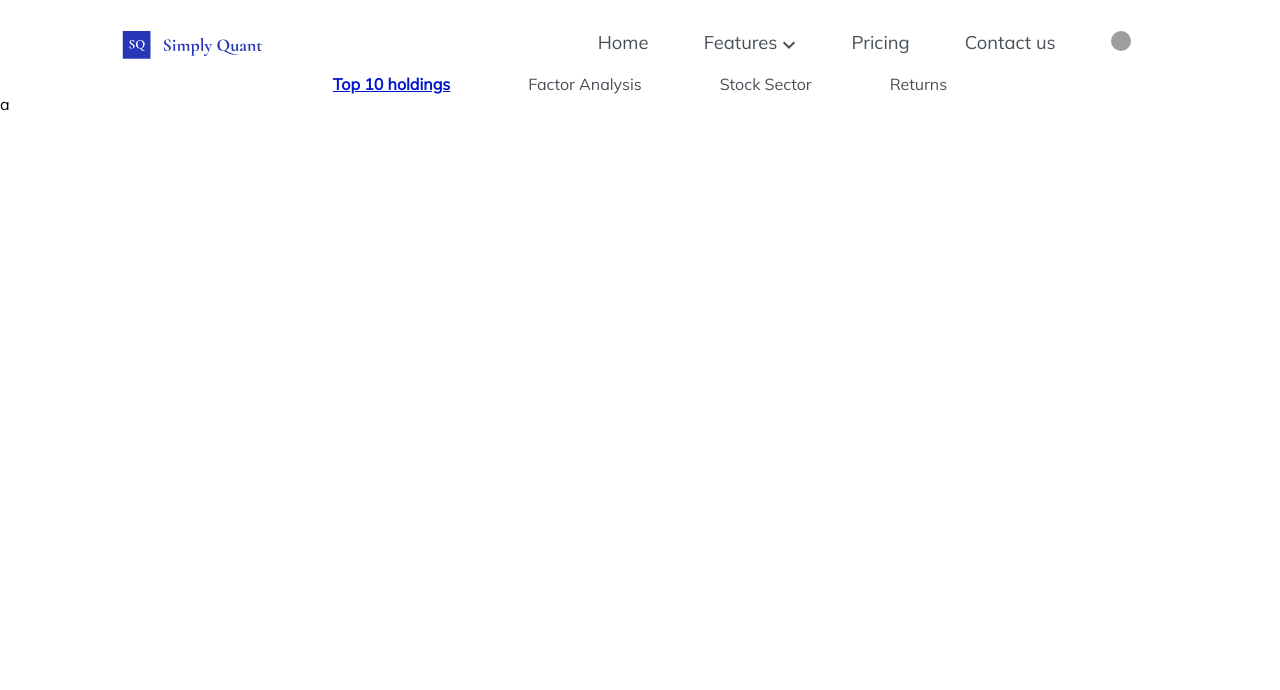
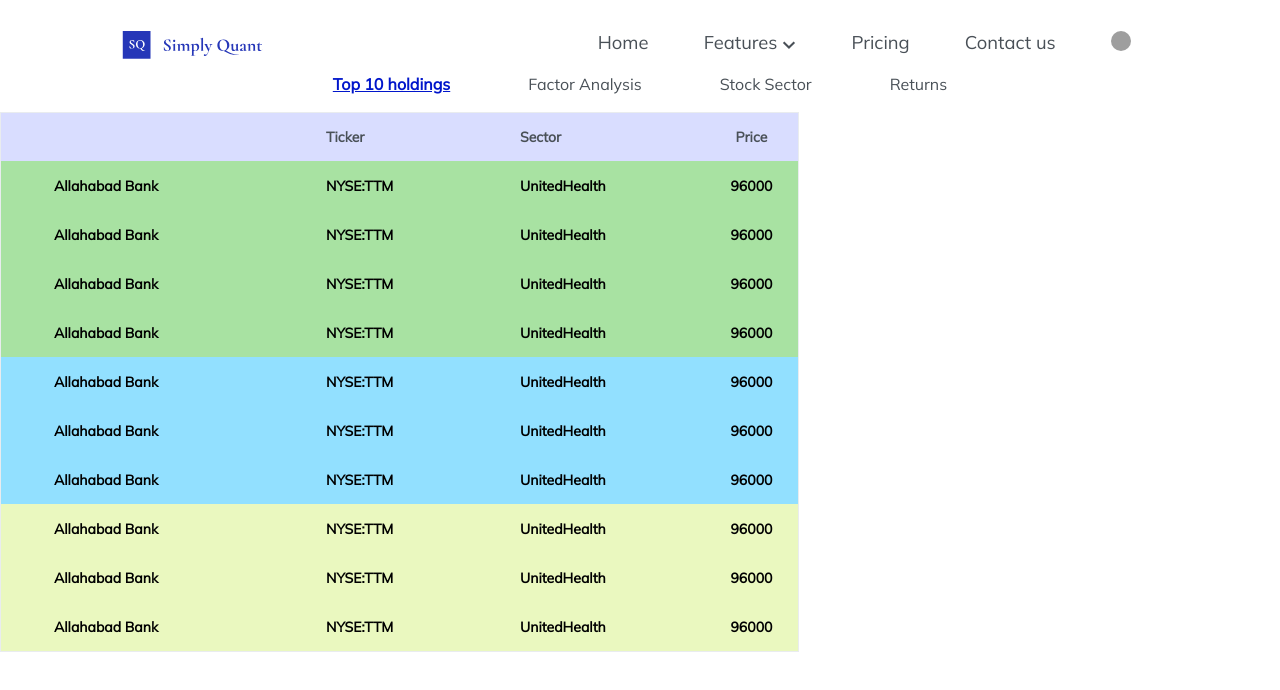
Before and after one commit to poddarrishi02/SQ, a React (Create React App) app: page /graphs in a window 1280 px wide. Shown: the top 690 px of the page. Built offline with nearby package versions, Linux system fonts and the light colour scheme; grey boxes are pictures that could not be loaded.

Commit message:
Added tables

```diff
--- a/src/App.js
+++ b/src/App.js
@@ -11,6 +11,7 @@ import FactorPortfolio from "./Components/FactPortfolio/FactorPortfolio";
 import Optimiser from "./Components/Optimiser/Optimiser";
 import OptiSlider from "./Components/Optimiser/OptiSlider";
 import Graphs from "./Components/Optimiser/Graphs";
+import OptiSector from "./Components/OptiSector/OptiSector";
 function App() {
   return (
     <Router>
@@ -33,6 +34,7 @@ function App() {
             <Route path="/optimiser" element={<Optimiser />}></Route>
             <Route path="/slider" element={<OptiSlider />}></Route>
             <Route path="/graphs" element={<Graphs />}></Route>
+            <Route path="/optimisersector" element={<OptiSector/>}></Route>
           </Routes>
         </Layout>
       </div>
--- /dev/null
+++ b/src/Components/OptiSector/OptiSector.js
@@ -0,0 +1,18 @@
+import React from 'react';
+import styles from './optisector.module.css'
+function OptiSector() {
+    return (
+        <div className={styles.outermost}>
+            <div className={styles.outer}>
+                <h6 className={styles.navheading}>Home &gt; Optimizer</h6>
+                <h1 className={styles.heading}>Product Involvement and Sustainability Screens</h1>
+                <h5 className={styles.subheading}>Startup Framework gives you complete freedom over your creative process</h5>
+                <div className={styles.description}>
+                    Lorem ipsum dolor sit amet, consectetur adipiscing elit. Blandit ipsum quis fringilla velit convallis amet, amet amet id. Iaculis magna lacus facilisis maecenas hendrerit commodo rhoncus mattis. Elementum facilisis eget id pharetra placerat viverra.Lorem ipsum dolor sit amet, consectetur adipiscing elit. Blandit ipsum quis fringilla velit convallis amet, amet amet id. Iaculis magna lacus facilisis maecenas hendrerit commodo rhoncus mattis. Elementum facilisis eget id pharetra placerat viverra.
+                </div>
+            </div >
+        </div >
+    );
+}
+
+export default OptiSector;
--- /dev/null
+++ b/src/Components/OptiSector/optisector.module.css
@@ -0,0 +1,37 @@
+.outer {
+    margin: 5vw;
+    position: absolute;
+    top: 0;
+    left: 0;
+}
+
+.navheading {
+    color: #495057;
+    font-weight: normal;
+    font-size: 12px;
+    line-height: 15px;
+}
+
+.heading {
+    margin-bottom: 0;
+    margin-top: 64.1px;
+}
+
+.subheading {
+    font-weight: 200;
+    margin: 0;
+    color: #495057;
+    opacity: 70%;
+}
+
+.stepsheader {
+    margin-top: 10vh;
+    margin-bottom: 5vh;
+    display: flex;
+}
+
+.description {
+    font-size: 16px;
+    line-height: 20px;
+    margin-top: 77px;
+}
--- a/src/Components/Optimiser/Graphs.js
+++ b/src/Components/Optimiser/Graphs.js
@@ -3,8 +3,121 @@ import styles from './graphs.module.css'
 function Graphs() {
     const menu = ["Top 10 holdings", "Factor Analysis", "Stock Sector ", "Returns"]
     const [activeMenu, setactiveMenu] = useState(0);
+    const midcap = [
+        {
+            name: "Allahabad Bank",
+            ticker: "NYSE:TTM",
+            sector: "UnitedHealth",
+            price: "96000"
+        },
+        {
+            name: "Allahabad Bank",
+            ticker: "NYSE:TTM",
+            sector: "UnitedHealth",
+            price: "96000"
+        },
+        {
+            name: "Allahabad Bank",
+            ticker: "NYSE:TTM",
+            sector: "UnitedHealth",
+            price: "96000"
+        },
+        {
+            name: "Allahabad Bank",
+            ticker: "NYSE:TTM",
+            sector: "UnitedHealth",
+            price: "96000"
+        }
+    ]
+    const smallcap = [
+        {
+            name: "Allahabad Bank",
+            ticker: "NYSE:TTM",
+            sector: "UnitedHealth",
+            price: "96000"
+        },
+        {
+            name: "Allahabad Bank",
+            ticker: "NYSE:TTM",
+            sector: "UnitedHealth",
+            price: "96000"
+        },
+        {
+            name: "Allahabad Bank",
+            ticker: "NYSE:TTM",
+            sector: "UnitedHealth",
+            price: "96000"
+        }
+    ]
+    const largecap = [
+        {
+            name: "Allahabad Bank",
+            ticker: "NYSE:TTM",
+            sector: "UnitedHealth",
+            price: "96000"
+        },
+        {
+            name: "Allahabad Bank",
+            ticker: "NYSE:TTM",
+            sector: "UnitedHealth",
+            price: "96000"
+        },
+        {
+            name: "Allahabad Bank",
+            ticker: "NYSE:TTM",
+            sector: "UnitedHealth",
+            price: "96000"
+        }
+    ]
+    const stocks = [
+        {
+            name: "Financial",
+            port: "96.000",
+            sap: "99.00"
+        },
+        {
+            name: "Financial",
+            port: "96.000",
+            sap: "99.00"
+        },
+        {
+            name: "Financial",
+            port: "96.000",
+            sap: "99.00"
+        },
+        {
+            name: "Financial",
+            port: "96.000",
+            sap: "99.00"
+        },
+        {
+            name: "Financial",
+            port: "96.000",
+            sap: "99.00"
+        },
+        {
+            name: "Financial",
+            port: "96.000",
+            sap: "99.00"
+        },
+        {
+            name: "Financial",
+            port: "96.000",
+            sap: "99.00"
+        },
+        {
+            name: "Financial",
+            port: "96.000",
+            sap: "99.00"
+        },
+        {
+            name: "Financial",
+            port: "96.000",
+            sap: "99.00"
+        }
+    ]
     return (
-        <div>
+        <div className={styles.graphouter}>
             <div className={styles.menu}>
                 {menu.map((x, id) => {
                     return (
@@ -15,24 +128,84 @@ function Graphs() {
             </div>
             {activeMenu == 0 &&
                 <div>
-                a
+                    <div>
+                        <table className={styles.atable}>
+                            <thead>
+                                <th></th>
+                                <th style={{ textAlign: "left" }}>Ticker</th>
+                                <th style={{ textAlign: "left" }}>Sector</th>
+                                <th>Price</th>
+                            </thead>
+                            <tbody>
+                                {midcap.map((x, id) => {
+                                    return (<tr className={styles.midrow}>
+                                        <td style={{ paddingLeft: "53px", width: "270px" }}>{x.name}</td>
+                                        <td style={{ width: "192px" }}>{x.ticker}</td>
+                                        <td>{x.sector}</td>
+                                        <td style={{ textAlign: "center" }}>{x.price}</td>
+                                    </tr>)
+                                })}
+                                {smallcap.map((x, id) => {
+                                    return (<tr className={styles.smallrow}>
+                                        <td style={{ paddingLeft: "53px", width: "270px" }}>{x.name}</td>
+                                        <td style={{ width: "192px" }}>{x.ticker}</td>
+                                        <td>{x.sector}</td>
+                                        <td style={{ textAlign: "center" }}>{x.price}</td>
+                                    </tr>)
+                                })}
+                                {largecap.map((x, id) => {
+                                    return (<tr className={styles.largerow}>
+                                        <td style={{ paddingLeft: "53px", width: "270px" }}>{x.name}</td>
+                                        <td style={{ width: "192px" }}>{x.ticker}</td>
+                                        <td>{x.sector}</td>
+                                        <td style={{ textAlign: "center" }}>{x.price}</td>
+                                    </tr>)
+                                })}
+                            </tbody>
+                        </table>
+                    </div>
                 </div>
             }
-            {activeMenu == 1 &&
+            {activeMenu == 1 && <div></div>}
+            {activeMenu == 2 && <div>
                 <div>
-                b
+                    <table className={styles.btable}>
+                        <thead>
+                            <th></th>
+                            <th className={styles.col2head}><div>Portfolio</div><div>(% of stocks)</div></th>
+                            <th className={styles.col3head}><div>SAP 500</div><div>(%)</div></th>
+                        </thead>
+                        <tbody>
+                            {stocks.map((x, id) => {
+                                return (<tr>
+                                    <td style={{ paddingLeft: "31.65px", width: "343px" }}>{x.name}</td>
+                                    <td className={styles.col2}>{x.port}</td>
+                                    <td className={styles.col3}>{x.sap}</td>
+                                </tr>)
+                            })}
+                        </tbody>
+                    </table>
                 </div>
-            }
-            {activeMenu == 2 &&
-                <div>
-                c
-                </div>
-            }
+            </div>}
             {activeMenu == 3 &&
-                <div>
-                d
-                </div>
-            }
+                <div style={{ margin: "auto", width:"fit-content" }}>
+                    <table className={styles.btable} style={{ width: "768.5px" }}>
+                        <thead style={{ height: "49px" }}>
+                            <th></th>
+                            <th className={styles.col2head}><div>Portfolio</div></th>
+                            <th className={styles.col3head}><div>SAP 500</div></th>
+                        </thead>
+                        <tbody>
+                            {stocks.map((x, id) => {
+                                return (<tr>
+                                    <td style={{ paddingLeft: "31.65px", width: "343px" }}>{x.name}</td>
+                                    <td className={styles.col2}>{x.port}</td>
+                                    <td className={styles.col3}>{x.sap}</td>
+                                </tr>)
+                            })}
+                        </tbody>
+                    </table>
+                </div>}
         </div>
     )
 }
--- a/src/Components/Optimiser/graphs.module.css
+++ b/src/Components/Optimiser/graphs.module.css
@@ -5,6 +5,9 @@
 }
 
 .menuitem, .menuactive {
+    margin-left: 19.5px;
+    margin-right: 19.5px;
+    width: fit-content;
     text-align: center;
     font-size: 16px;
     line-height: 20px;
@@ -18,3 +21,80 @@
     text-decoration-line: underline;
     color: #0116CB;
 }
+
+.atable, .btable {
+    box-sizing: border-box;
+    border-collapse: collapse;
+    border: 1px solid #E9ECEF;
+    width: 799.25px;
+    margin-top: 17.64px;
+}
+
+.atable thead, .btable thead {
+    width: 799.25px;
+    height: 49px;
+    background: #D9DDFF;
+    color: #495057;
+    font-weight: bold;
+    font-size: 14px;
+    line-height: 18px;
+}
+
+.atable tbody, .btable tbody {
+    font-weight: 600;
+    font-size: 14px;
+    line-height: 18px;
+}
+
+.atable tr, .btable tr {
+    height: 49px;
+}
+
+.midrow {
+    background: #A8E2A2;
+}
+
+.smallrow {
+    background: #92E0FF;
+}
+
+.largerow {
+    background: #EAF8BF;
+}
+
+.graphouter {
+    margin-bottom: 115px;
+}
+
+.btable thead {
+    height: 71px;
+}
+
+.btable tr:nth-child(odd) {
+    background: #E9ECEF;
+}
+
+.btable {
+    width: 698.69px;
+}
+
+/* .btable thead th div{
+    width: 126.9px;
+    text-align: right;
+    margin-right: 66.47px;
+} */
+.col2, .col3 {
+    text-align: right;
+}
+
+.col2head, .col3head {
+    width: 127px;
+    text-align: right;
+}
+
+.col3head,.col3 {
+    padding-right: 35px;
+}
+.col2head,.col2 {
+    padding-right: 66.47px;
+}
--- a/src/Components/Optimiser/optimiser.module.css
+++ b/src/Components/Optimiser/optimiser.module.css
@@ -26,7 +26,9 @@
     margin-top: 5vh;
     width: 50vw;
 }
-
+.steps{
+    margin-top: 64px;
+}
 .stepsheader {
     margin-top: 10vh;
     margin-bottom: 5vh;
--- a/src/Components/Optimiser/slider.module.css
+++ b/src/Components/Optimiser/slider.module.css
@@ -77,5 +77,5 @@
     display: flex;
     flex-direction: column;
     margin-top: 43px;
-    margin-bottom: 117px;
+    margin-bottom: 65px;
 }
```
Also changed, not shown: src/Components/Optimiser/Optimiser.js (+5 -6 lines).
